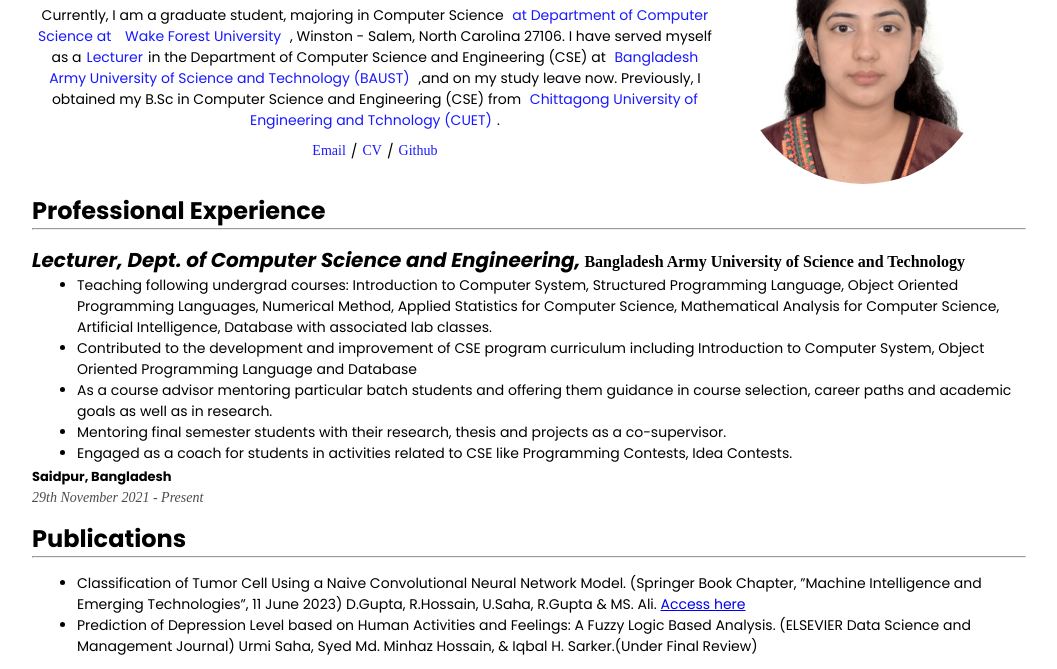
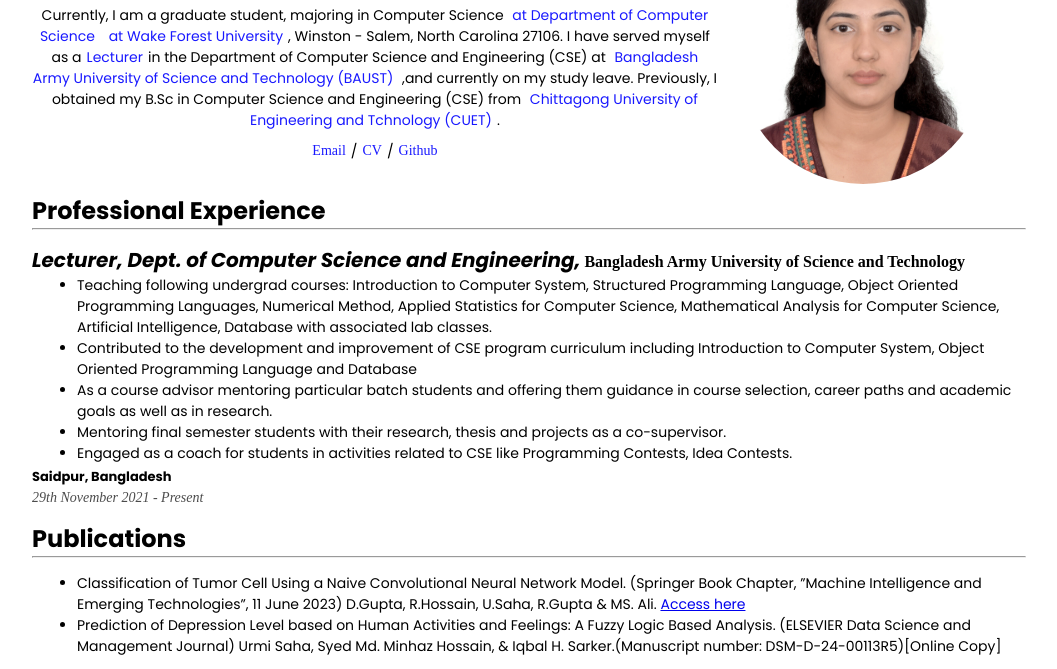
Before and after one commit to SahaUrmi/thesis_research, a plain HTML site: page index.html in a window 1280 px wide. Shown: the part 71-740 px from the top of the page, without its empty margins (111-1168 px from the left). Drawn offline with Linux system fonts and the light colour scheme.

Commit message:
index.html

```diff
--- a/index.html
+++ b/index.html
@@ -13,7 +13,7 @@
           <h3>Urmi Saha</h3>
           <p>
             <!-- dummyText -->
-           Currently, I am a graduate student, majoring in Computer Science <a href="https://cs.wfu.edu/ target="_blank"> at Department of Computer Science at </a> <a href="https://www.wfu.edu/" target="_blank"> Wake Forest University</a> , Winston - Salem, North Carolina 27106. I have served myself as a<a href="https://baust.edu.bd/cse/employees/urmi-saha/" target="_blank">Lecturer</a>in the Department of Computer Science and Engineering (CSE) at <a href="https://baust.edu.bd" target="_blank">Bangladesh Army University of Science and Technology (BAUST)</a> ,and on my study leave now. Previously, I obtained my B.Sc in Computer Science and Engineering (CSE) from <a href="https://cuet.ac.bd" target="_blank">Chittagong University of Engineering and Tchnology (CUET)</a>.
+           Currently, I am a graduate student, majoring in Computer Science <a href="https://cs.wfu.edu/ target="_blank"> at Department of Computer Science</a> <a href="https://www.wfu.edu/" target="_blank">at Wake Forest University</a>, Winston - Salem, North Carolina 27106. I have served myself as a<a href="https://baust.edu.bd/cse/employees/urmi-saha/" target="_blank">Lecturer</a>in the Department of Computer Science and Engineering (CSE) at <a href="https://baust.edu.bd" target="_blank">Bangladesh Army University of Science and Technology (BAUST)</a> ,and currently on my study leave. Previously, I obtained my B.Sc in Computer Science and Engineering (CSE) from <a href="https://cuet.ac.bd" target="_blank">Chittagong University of Engineering and Tchnology (CUET)</a>.
           </p>
           <div class="links">
             <a href="mailto:sahaurmicse@gmail.com" target="_blank">Email</a>
@@ -130,7 +130,7 @@
               </li>
               <li >
                 Prediction of Depression Level based on Human Activities and Feelings: A Fuzzy Logic Based Analysis.
-               (ELSEVIER Data Science and Management Journal) Urmi Saha,  Syed Md. Minhaz Hossain, & Iqbal H. Sarker.(Under Final Review)
+               (ELSEVIER Data Science and Management Journal) Urmi Saha,  Syed Md. Minhaz Hossain, & Iqbal H. Sarker.(Manuscript number: DSM-D-24-00113R5)[Online Copy]
               </li>
             </ul>
           </div>
```
